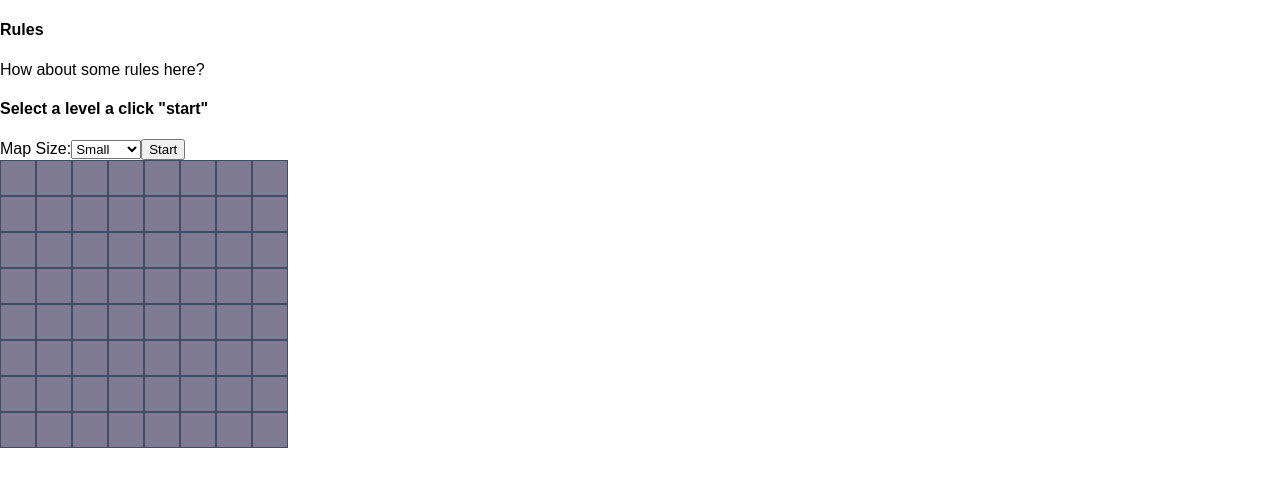
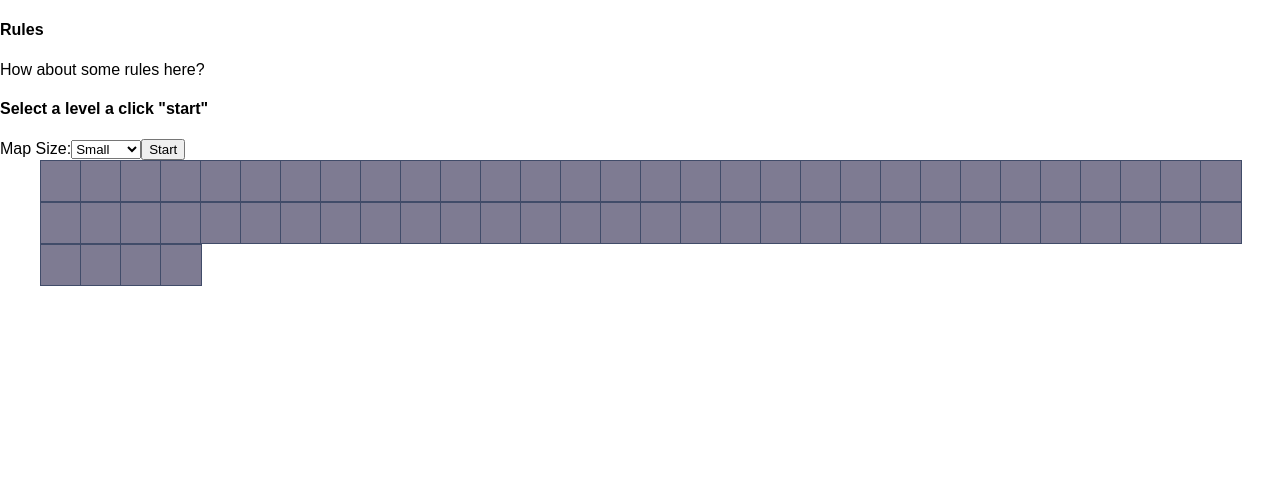
Before and after one commit to Jezzy1999/lunatic-acres, a React (Create React App) app in the folder client/: page / in a window 1280 px wide. Shown: the top 486 px of the page. Built offline with nearby package versions, Linux system fonts and the light colour scheme.

Commit message:
Update grid display

```diff
--- a/client/src/App.css
+++ b/client/src/App.css
@@ -1,3 +1,9 @@
+:root {
+  --cols: 30;
+  --rows: 20;
+  --tile-size: 40px;
+}
+
 .App {
   text-align: center;
 }
@@ -38,14 +44,20 @@
   min-height: 50px;
 }
 
+.board {
+  display: grid;
+  grid-template-columns: repeat(var(--cols), var(--tile-size));
+  justify-content: center;
+  align-items: center;
+}
+
 .cell {
   background: #fff;
   border: 1px solid #414c69;
   float: left;
-  line-height: 34px;
-  height: 34px;
+  height: var(--tile-size);
   text-align: center;
-  width: 34px;
+  width: var(--tile-size);
   cursor: pointer;
 }
 
```
